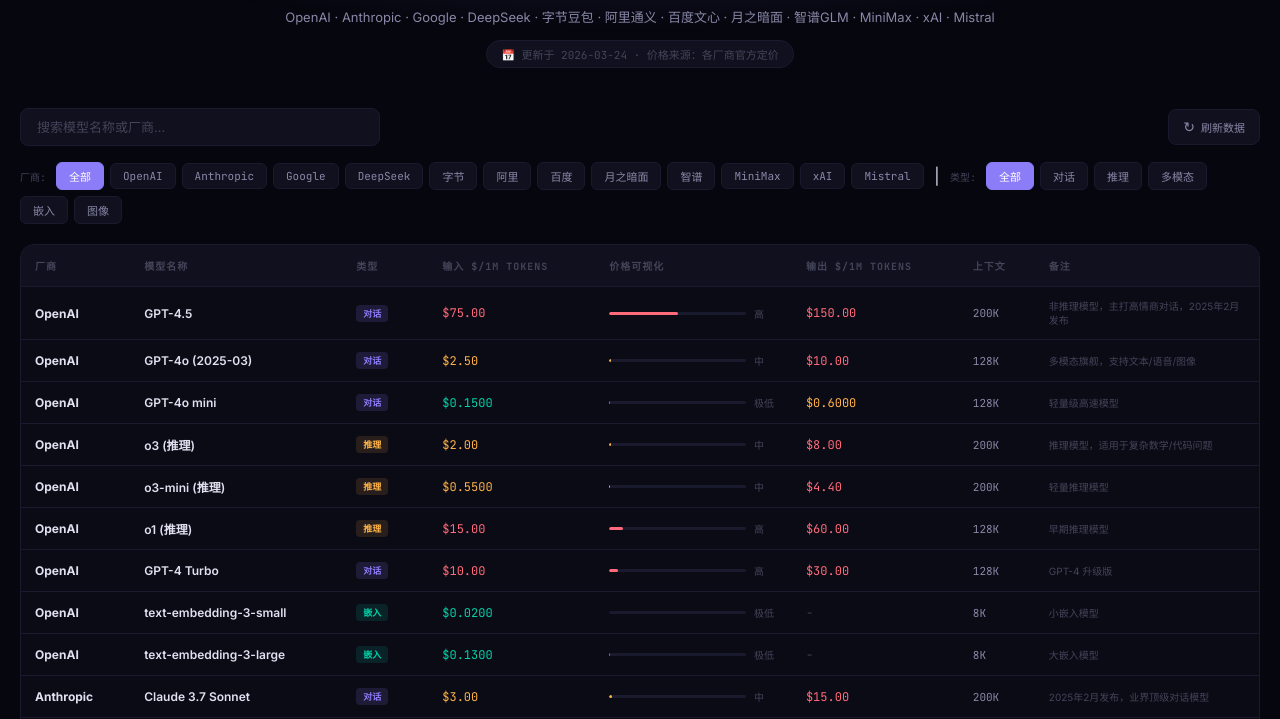
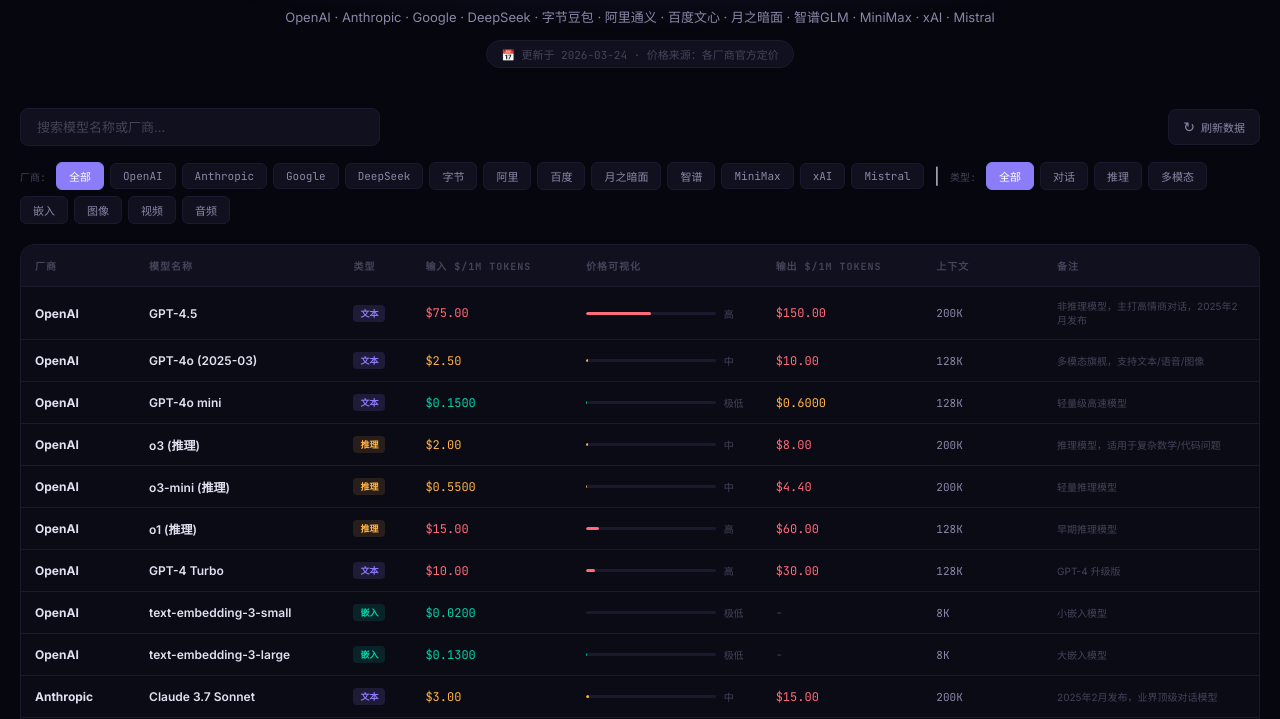
Before and after one commit to User-onsoul/llm-pricing, a website: page index.html in a window 1280 px wide. Shown: the part 81-800 px from the top of the page. Drawn offline with Linux system fonts and the light colour scheme; no server answers.

Commit message:
Add video and audio model categories
- Added 8 video generation models (Sora 2, Runway Gen-3, MiniMax, etc.)
- Added 12 audio models (Whisper, TTS, ElevenLabs, Azure TTS, etc.)
- New type filters: 视频, 音频
- Total: 77 models across 7 categories

```diff
--- a/data.js
+++ b/data.js
@@ -1,4 +1,5 @@
 const DATA = [
+  // ============ 文本对话模型 ============
   // OpenAI
   { provider:'OpenAI', model:'GPT-4.5', type:'chat', input:75, output:150, context:'200K', note:'非推理模型，主打高情商对话，2025年2月发布' },
   { provider:'OpenAI', model:'GPT-4o (2025-03)', type:'chat', input:2.5, output:10, context:'128K', note:'多模态旗舰，支持文本/语音/图像' },
@@ -69,6 +70,45 @@ const DATA = [
   { provider:'Cohere', model:'Command R+', type:'chat', input:3.0, output:15, context:'128K', note:'RAG优化模型' },
   { provider:'Cohere', model:'Command R', type:'chat', input:0.5, output:1.5, context:'128K', note:'RAG优化轻量版' },
   { provider:'Cohere', model:'Embed-v3.0', type:'embedding', input:0.05, output:null, context:'4K', note:'最新嵌入模型' },
+
+  // ============ 视频生成模型 ============
+  // OpenAI
+  { provider:'OpenAI', model:'Sora 2', type:'video', input:0.10, output:null, context:'20s/次', note:'文生视频，$0.10/秒，按秒计费' },
+  // Runway
+  { provider:'Runway', model:'Gen-3 Alpha Turbo', type:'video', input:0.05, output:null, context:'5 credits/s', note:'$0.01/credit × 5 credits/秒' },
+  { provider:'Runway', model:'Gen-3 Alpha', type:'video', input:0.15, output:null, context:'5 credits/s', note:'标准版，比Turbo更慢但质量更高' },
+  // MiniMax
+  { provider:'MiniMax', model:'abab-video-1', type:'video', input:0.05, output:null, context:'6s/次', note:'最高支持6秒，1280x720@25fps' },
+  // 海螺 AI（字节）
+  { provider:'字节', model:'Seaweed-文生视频', type:'video', input:0.10, output:null, context:'5s/次', note:'即梦/Seaweed视频生成API' },
+  // 智谱
+  { provider:'智谱', model:'CogVideoX', type:'video', input:0.02, output:null, context:'6s/次', note:'开源视频生成模型' },
+  // 通义
+  { provider:'阿里', model:'Qwen-Video-72B', type:'video', input:0.50, output:null, context:'6s/次', note:'通义千问视频生成' },
+  // Pixverse
+  { provider:'Pixverse', model:'PixVerse V3', type:'video', input:0.03, output:null, context:'4s/次', note:'国产视频生成，支持多种风格' },
+
+  // ============ 音频模型 ============
+  // OpenAI 语音
+  { provider:'OpenAI', model:'Whisper (STT)', type:'audio', input:0.006, output:null, context:'$/分钟', note:'语音转文字，$0.006/分钟' },
+  { provider:'OpenAI', model:'TTS-1 (HD)', type:'audio', input:15.0, output:null, context:'$/1M字符', note:'文字转语音，$15/百万字符' },
+  { provider:'OpenAI', model:'TTS-1 (标准)', type:'audio', input:3.0, output:null, context:'$/1M字符', note:'TTS标准版，$3/百万字符' },
+  // Eleven Labs
+  { provider:'ElevenLabs', model:'Eleven Turbo v2', type:'audio', input:0.30, output:null, context:'$/1K字符', note:'超低延迟语音合成' },
+  { provider:'ElevenLabs', model:'Eleven Multilingual v2', type:'audio', input:0.60, output:null, context:'$/1K字符', note:'多语言语音合成，专业版' },
+  // 字节豆包
+  { provider:'字节', model:'Doubao-TTS (极速)', type:'audio', input:0.15, output:null, context:'$/1K字符', note:'火山引擎TTS，极速版' },
+  { provider:'字节', model:'Doubao-TTS (基础)', type:'audio', input:0.05, output:null, context:'$/1K字符', note:'火山引擎TTS，基础版' },
+  // 阿里
+  { provider:'阿里', model:'CosyVoice (开源)', type:'audio', input:0, output:null, context:'免费', note:'阿里开源语音合成，自部署免费' },
+  // 海螺AI
+  { provider:'MiniMax', model:'Speech-02 TTS', type:'audio', input:1.0, output:null, context:'$/1K字符', note:'MiniMax 高质量语音合成' },
+  // 讯飞
+  { provider:'讯飞', model:'讯飞听见 TTS', type:'audio', input:0.50, output:null, context:'$/1K字符', note:'讯飞语音合成API' },
+  // 微软 Azure
+  { provider:'微软', model:'Azure TTS (神经)', type:'audio', input:16.0, output:null, context:'$/1M字符', note:'Azure 神经语音' },
+  // 海螺音频
+  { provider:'字节', model:'Seaweed-音频生成', type:'audio', input:0.20, output:null, context:'$/秒', note:'文生音频/音效生成' },
 ];
 
 const MAX_P = 150;
@@ -99,8 +139,8 @@ function barWidth(v) {
   return Math.min((v / MAX_P) * 100, 100);
 }
 
-const typeLabel = { chat:'对话', reasoning:'推理', vision:'多模态', embedding:'嵌入', image:'图像' };
-const typeBadge = { chat:'badge-chat', reasoning:'badge-reasoning', vision:'badge-vision', embedding:'badge-embedding', image:'badge-image' };
+const typeLabel = { chat:'文本', reasoning:'推理', vision:'视觉', embedding:'嵌入', image:'图像', video:'视频', audio:'音频' };
+const typeBadge = { chat:'badge-chat', reasoning:'badge-reasoning', vision:'badge-vision', embedding:'badge-embedding', image:'badge-image', video:'badge-video', audio:'badge-audio' };
 
 function getBarLabel(v) {
   if (!v) return '';
--- a/index.html
+++ b/index.html
@@ -219,6 +219,8 @@
     .badge-vision { background: rgba(100,200,255,0.1); color: #64c8ff; }
     .badge-embedding { background: var(--green-dim); color: var(--green); }
     .badge-image { background: rgba(255,107,122,0.1); color: var(--red); }
+    .badge-video { background: rgba(255,80,196,0.1); color: #ff50c4; }
+    .badge-audio { background: rgba(80,200,255,0.1); color: #50c8ff; }
     .badge-free { background: var(--green-dim); color: var(--green); }
     .context-cell { font-family: var(--font-mono); font-size: 11px; color: var(--text-secondary); white-space: nowrap; }
     .note-cell { font-size: 10px; color: var(--text-muted); max-width: 180px; line-height: 1.4; }
@@ -287,6 +289,8 @@
     <button class="filter-btn type-btn" data-type="vision">多模态</button>
     <button class="filter-btn type-btn" data-type="embedding">嵌入</button>
     <button class="filter-btn type-btn" data-type="image">图像</button>
+    <button class="filter-btn type-btn" data-type="video">视频</button>
+    <button class="filter-btn type-btn" data-type="audio">音频</button>
   </div>
 
   <div class="table-wrap">
```
